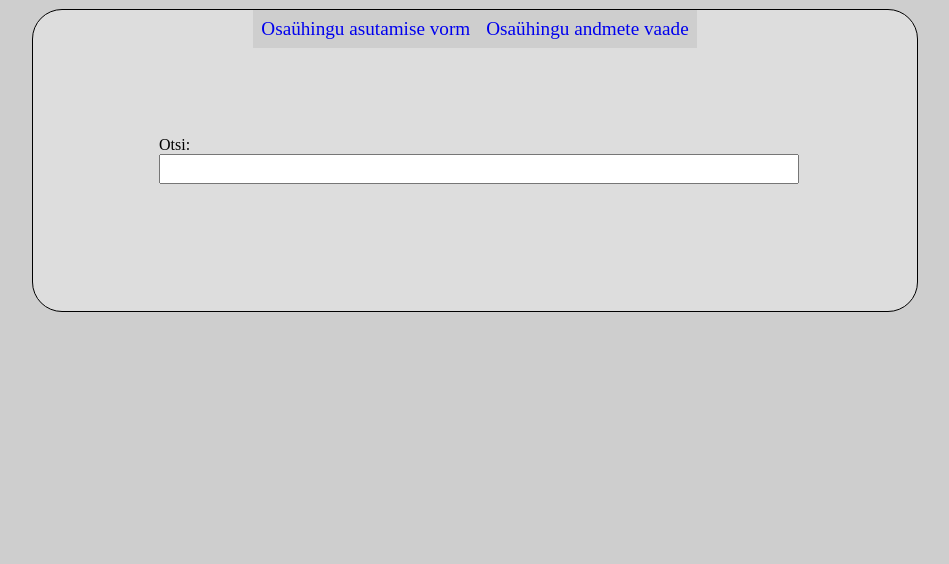
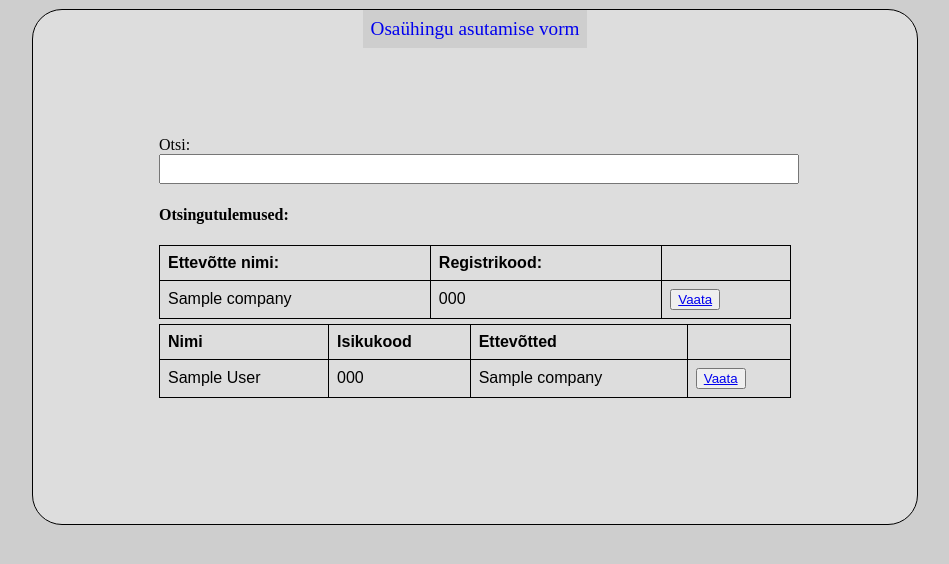
Before and after one commit to Suunik/Veebirakendus, a Flask app: template templates/avaleht.html in a window 1280 px wide. Shown: the top 564 px of the page, without its empty margins (165-1114 px from the left). Run offline with Flask 2, Linux system fonts and the light colour scheme; the template is opened without the code that fills it: most values are stand-ins (such as "Sample title", 1, 10 or a date in 2020); parts of the project's set-up code (start-up, migrations or seed data) failed here and were passed over.

Commit message:
Can do fragmented search on companies on the main page. On submit, page returns everything it finds from the database with given symbols. Can also push "vaata" button to get to the specific company "company data view".

```diff
--- a/app.py
+++ b/app.py
@@ -1,18 +1,34 @@
-from flask import Flask, render_template
+from flask import Flask, render_template, request, url_for, flash, redirect
 import database
 
 
 app = Flask(__name__)
+database_name = 'database.db'
+
+@app.route('/', methods=["GET", "POST"])
+def main_page():
+    companies = []
+    people = []
+    search = ""
+    if request.method == "POST":
+        # first get the IDs of all the companies and people the search finds.
+        search = dict(request.form)['search']
+        company_ids = database.search_ids(database_name, search, 'company')
+        people_ids = database.search_ids(database_name, search, 'people')
+
+        # then make a list of all the companies and people
+        for company_id in company_ids:
+            companies.append(database.get_company_data(database_name, company_id[0]))
+        for person_id in people_ids:
+            people.append(database.get_person_data_from_id(database_name, person_id[0]))
+
+    return render_template("avaleht.html", companies=companies, people=people, search=search)
 
 
-@app.route('/')
-def main_page():
-    return render_template("avaleht.html")
-
-
-@app.route('/Osaühingu_andmete_vaade')
+@app.route('/Osaühingu_andmete_vaade', methods=['GET'])
 def company_data_view():
-    company_data = database.get_company_data('database.db', 18)
+    id = request.args.get('id')
+    company_data = database.get_company_data(database_name, id)
     return render_template("Osaühingu_andmete_vaade.html", company=company_data)
 
 
--- a/static/css/avaleht_style.css
+++ b/static/css/avaleht_style.css
@@ -2,3 +2,15 @@ input.search{
     width: 100%;
     height: 24px;
 }
+table {
+    margin-top: 5px;
+    font-family: arial, sans-serif;
+    border-collapse: collapse;
+    width: 100%;
+}
+
+td, th {
+    border: 1px solid black;
+    text-align: left;
+    padding: 8px;
+}
--- a/templates/avaleht.html
+++ b/templates/avaleht.html
@@ -11,10 +11,52 @@
 
 {% block nav %}
     <li><a href="{{ url_for('company_founding_form') }}">Osaühingu asutamise vorm</a></li>
-    <li><a href="{{ url_for('company_data_view') }}">Osaühingu andmete vaade</a></li>
 {% endblock %}
 
 {% block form %}
     <label for="search">Otsi:</label><br>
-    <input type="text" class="search"><br>
+    {% if search == "" %}
+        <input name="search" class="search" type="text"
+               autocomplete="off"
+               placeholder="Sisestage ettevõtte või isiku nimi või registrikood/isikukood"><br>
+    {% else %}
+        <input name="search" class="search" type="text" autocomplete="off" placeholder={{ search }}><br>
+    {% endif %}
+    <table>
+        {% if companies | length != 0 %}
+            <h4>Otsingutulemused:</h4>
+            <tr>
+                <th>Ettevõtte nimi:</th>
+                <th>Registrikood:</th>
+                <th></th>
+            </tr>
+            {% for company in companies %}
+                <tr>
+                    <td>{{ company['company_name'] }}</td>
+                    <td>{{ company['registry_code'] }}</td>
+                    <td><button><a href="{{ url_for('company_data_view', id=company['id'])}}">Vaata</a></button></td>
+                </tr>
+            {% endfor %}
+        {% endif %}
+    </table>
+    <table>
+        {% if people | length != 0 %}
+            <tr>
+                <th>Nimi</th>
+                <th>Isikukood</th>
+                <th>Ettevõtted</th>
+                <th></th>
+            </tr>
+            {% for person in people %}
+                <tr>
+                    <td>{{ person['first_name'] }} {{ person['last_name'] }}</td>
+                    <td>{{ person['id_code'] }}</td>
+                    {% for company in person['companies'] %}
+                        <td>{{ company['company_name'] }}</td>
+                        <td><button><a href="{{ url_for('company_data_view', id=company['id'])}}">Vaata</a></button></td>
+                    {% endfor %}
+                </tr>
+            {% endfor %}
+        {% endif %}
+    </table>
 {% endblock %}
--- a/templates/base.html
+++ b/templates/base.html
@@ -11,7 +11,7 @@
 <nav>
     {% block nav %}{% endblock %}
 </nav>
-<form class="block">
+<form class="block" method="post">
 {% block form %}{% endblock %}
 </form>
 </body>
```
Also changed, not shown: database.py (+59 -2 lines).
